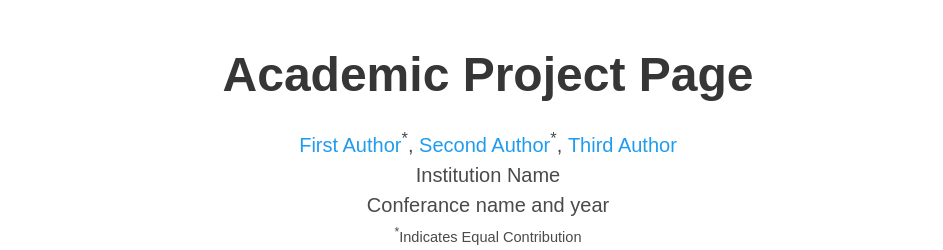
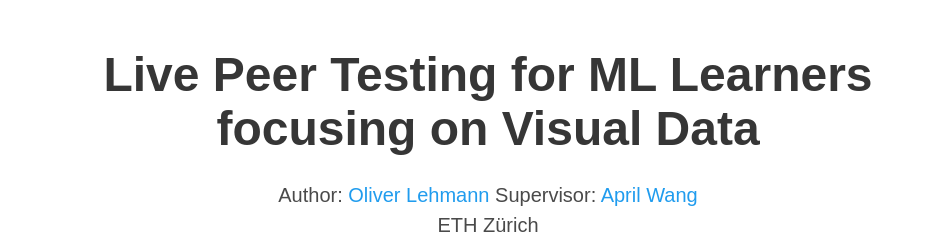
Before and after one commit to livleh/VisPeerTest_project_page, a plain HTML site: page index.html in a window 1280 px wide. Shown: the top 250 px of the page, without its empty margins (152-1095 px from the left). Drawn offline with nearby package versions, Linux system fonts and the light colour scheme; some icons are missing; a web font is replaced by a local one.

Commit message:
updated title and authors

```diff
--- a/index.html
+++ b/index.html
@@ -24,7 +24,7 @@
   <meta name="viewport" content="width=device-width, initial-scale=1">
 
 
-  <title>Academic Project Page</title>
+  <title>Live Peer Testing for ML Learners focusing on Visual Data</title>
   <link rel="icon" type="image/x-icon" href="static/images/favicon.ico">
   <link href="https://fonts.googleapis.com/css?family=Google+Sans|Noto+Sans|Castoro"
   rel="stylesheet">
@@ -52,21 +52,21 @@
       <div class="container is-max-desktop">
         <div class="columns is-centered">
           <div class="column has-text-centered">
-            <h1 class="title is-1 publication-title">Academic Project Page</h1>
+            <h1 class="title is-1 publication-title">Live Peer Testing for ML Learners focusing on Visual Data</h1>
             <div class="is-size-5 publication-authors">
               <!-- Paper authors -->
               <span class="author-block">
-                <a href="FIRST AUTHOR PERSONAL LINK" target="_blank">First Author</a><sup>*</sup>,</span>
-                <span class="author-block">
-                  <a href="SECOND AUTHOR PERSONAL LINK" target="_blank">Second Author</a><sup>*</sup>,</span>
-                  <span class="author-block">
-                    <a href="THIRD AUTHOR PERSONAL LINK" target="_blank">Third Author</a>
-                  </span>
+                Author: <a href="https://www.linkedin.com/in/oli-leh/" target="_blank">Oliver Lehmann</a>
+              </span>
+              <span class="author-block">
+                Supervisor: <a href="https://www.linkedin.com/in/oli-leh/" target="_blank">April Wang</a>
+              </span>
+
+
                   </div>
 
                   <div class="is-size-5 publication-authors">
-                    <span class="author-block">Institution Name<br>Conferance name and year</span>
-                    <span class="eql-cntrb"><small><br><sup>*</sup>Indicates Equal Contribution</small></span>
+                    <span class="author-block">ETH Zürich</span>
                   </div>
 
                   <div class="column has-text-centered">
```
